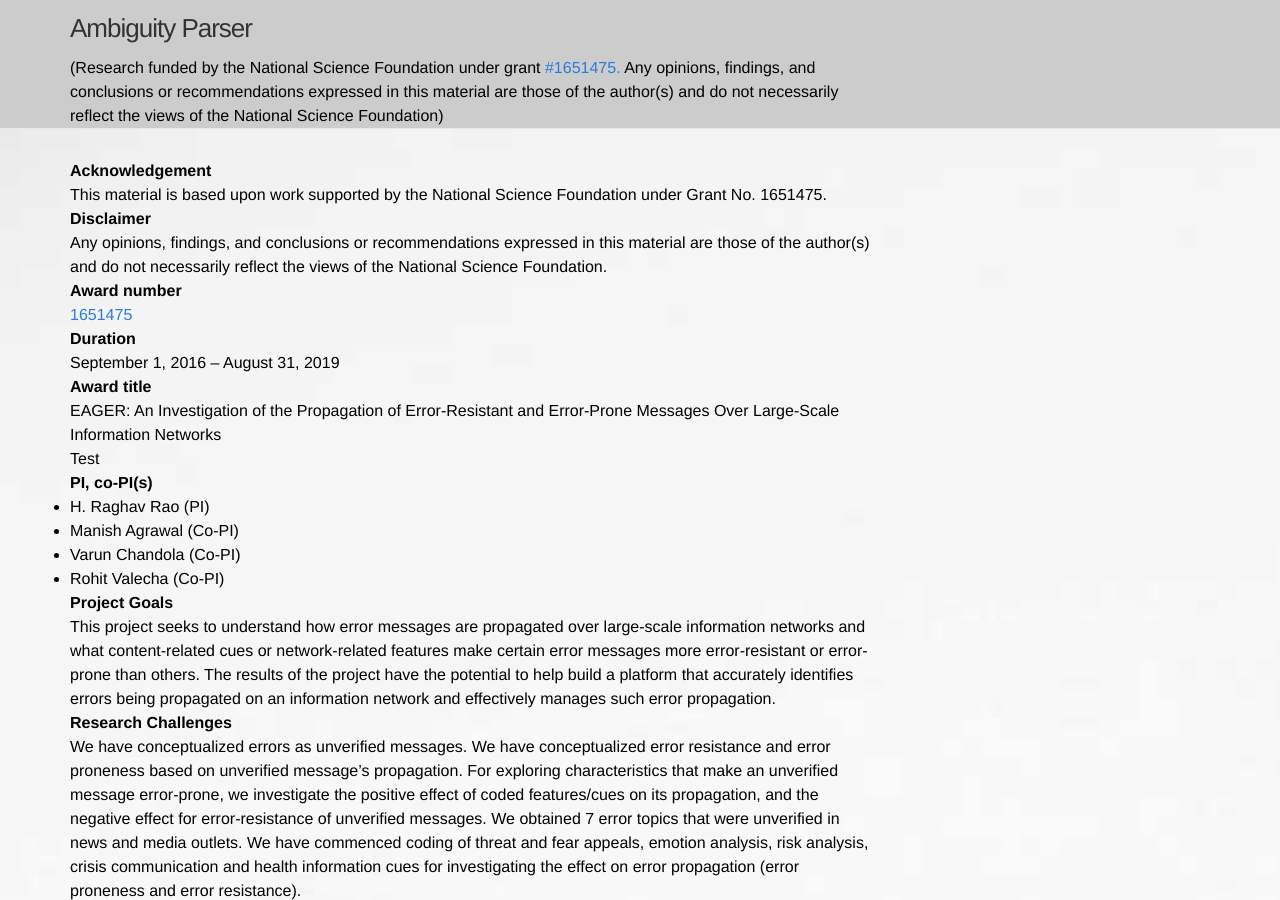
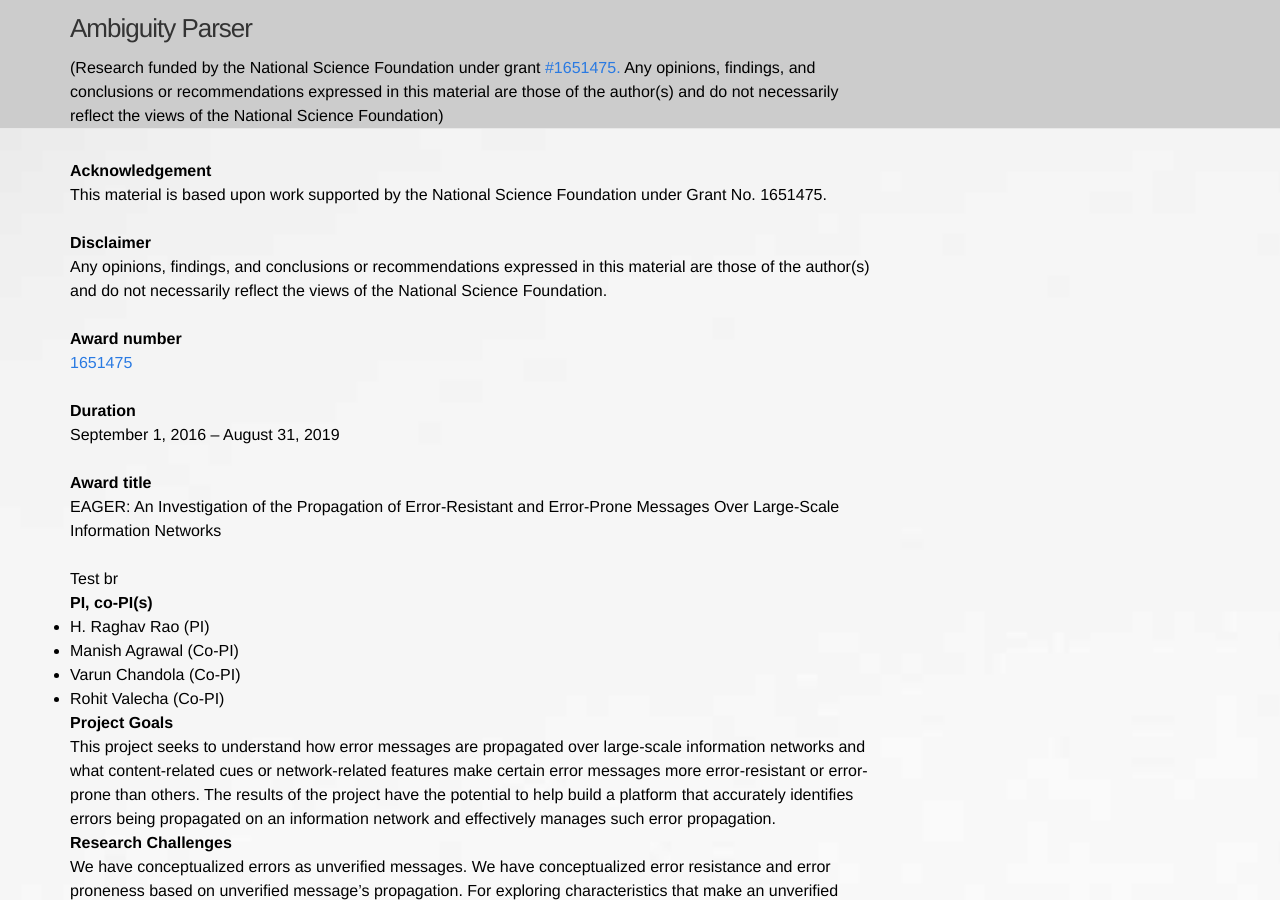
Before and after one commit to AmbiguityISMLab/AmbiguityISMLab.github.io, a Jekyll site: the page built from finalreport.html, in a window 1280 px wide and 900 px high. Built offline with Jekyll 4.4.1, drawn with Linux system fonts in a browser that asks for light colours.

Commit message:
Update finalreport.html

```diff
--- a/finalreport.html
+++ b/finalreport.html
@@ -2,21 +2,21 @@
 layout: default
 ---
 <p><b>Acknowledgement</b></p>
-This material is based upon work supported by the National Science Foundation under Grant No. 1651475.<p><p>
+This material is based upon work supported by the National Science Foundation under Grant No. 1651475.<br><br>
 
 <p><b>Disclaimer</b></p>
-Any opinions, findings, and conclusions or recommendations expressed in this material are those of the author(s) and do not necessarily reflect the views of the National Science Foundation.<p><p>
+Any opinions, findings, and conclusions or recommendations expressed in this material are those of the author(s) and do not necessarily reflect the views of the National Science Foundation.<br><br>
 
 <p><b>Award number</b></p>
-<a class="page-link" href="http://www.nsf.gov/awardsearch/showAward.do?AwardNumber=1651475">1651475</a><p><p>
+<a class="page-link" href="http://www.nsf.gov/awardsearch/showAward.do?AwardNumber=1651475">1651475</a><br><br>
 
 <p><b>Duration</b></p>
-September 1, 2016 – August 31, 2019<p><p>
+September 1, 2016 – August 31, 2019<br><br>
 
 <p><b>Award title</b></p>
-EAGER: An Investigation of the Propagation of Error-Resistant and Error-Prone Messages Over Large-Scale Information Networks<p><p>
+EAGER: An Investigation of the Propagation of Error-Resistant and Error-Prone Messages Over Large-Scale Information Networks<br><br>
 
-  Test
+  Test br
 
 <p><b>PI, co-PI(s)</b></p>
 <ul>
```
